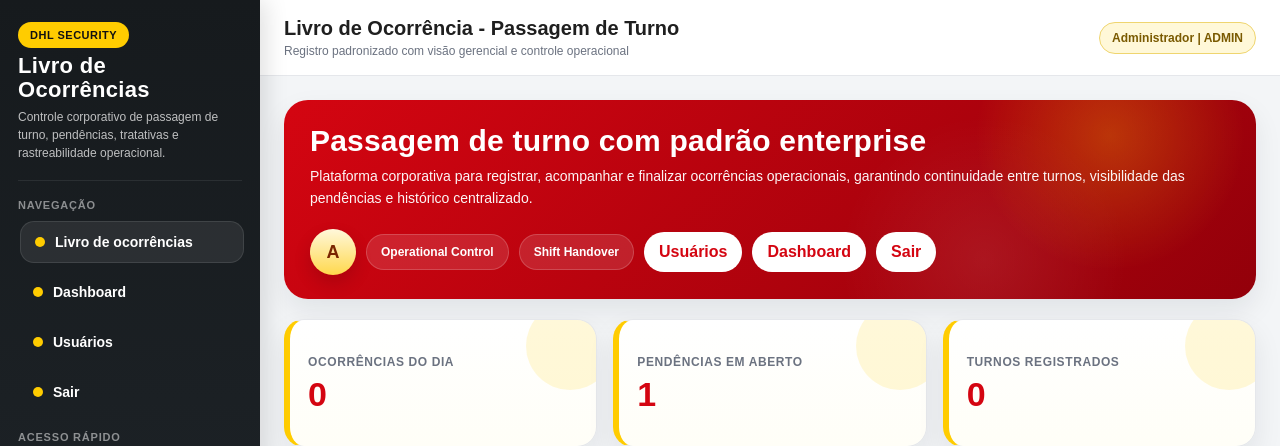
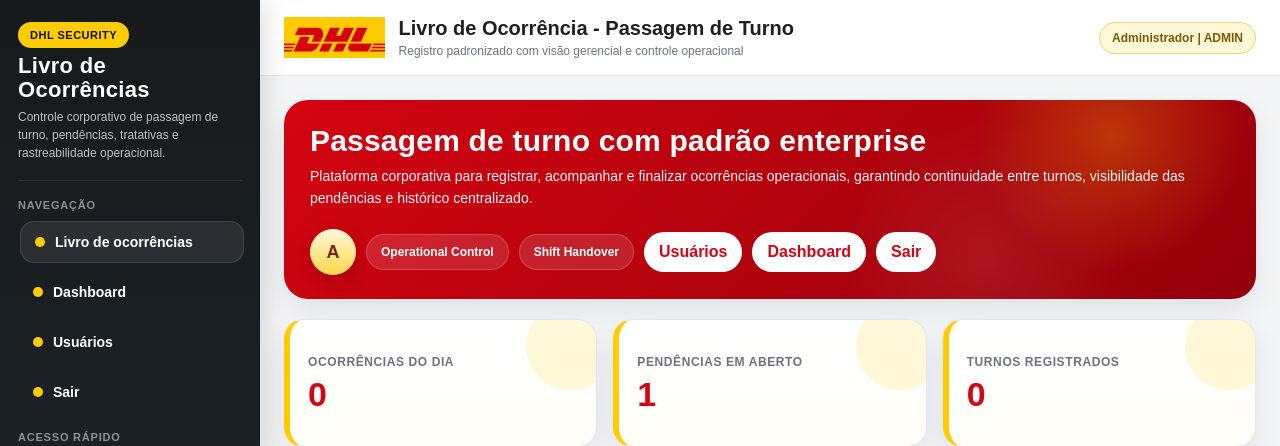
Before and after one commit to Anderson706/Livro_Ocorrencia, a Flask app: page / in a window 1280 px wide. Shown: the top 446 px of the page. Run offline with Flask 3, Linux system fonts and the light colour scheme; a user stored in the database is signed in.

Commit message:
Alteração 03/04/2026 Hr : 15:57
Alteração template logotipo

```diff
--- a/templates/livro_ocorrencia.html
+++ b/templates/livro_ocorrencia.html
@@ -167,6 +167,21 @@
       position:sticky;
       top:0;
       z-index:900;
+    }
+
+    .topbar-left{
+      display:flex;
+      align-items:center;
+      gap:14px;
+      min-width:0;
+    }
+
+    .logo-topbar{
+      height:42px;
+      width:auto;
+      display:block;
+      object-fit:contain;
+      flex-shrink:0;
     }
 
     .topbar-left h1{
@@ -656,6 +671,10 @@
         flex-direction:column;
       }
 
+      .topbar-left{
+        align-items:flex-start;
+      }
+
       .grid-4,
       .grid-2{
         grid-template-columns:1fr;
@@ -700,8 +719,12 @@
   <main class="main">
     <header class="topbar">
       <div class="topbar-left">
-        <h1>Livro de Ocorrência - Passagem de Turno</h1>
-        <p>Registro padronizado com visão gerencial e controle operacional</p>
+        <img src="{{ url_for('static', filename='logo.png') }}" alt="Logo DHL" class="logo-topbar">
+
+        <div>
+          <h1>Livro de Ocorrência - Passagem de Turno</h1>
+          <p>Registro padronizado com visão gerencial e controle operacional</p>
+        </div>
       </div>
 
       <div class="topbar-right">
```
Also changed, not shown: templates/dashboard_ocorrencias.html (+35 -8 lines).
